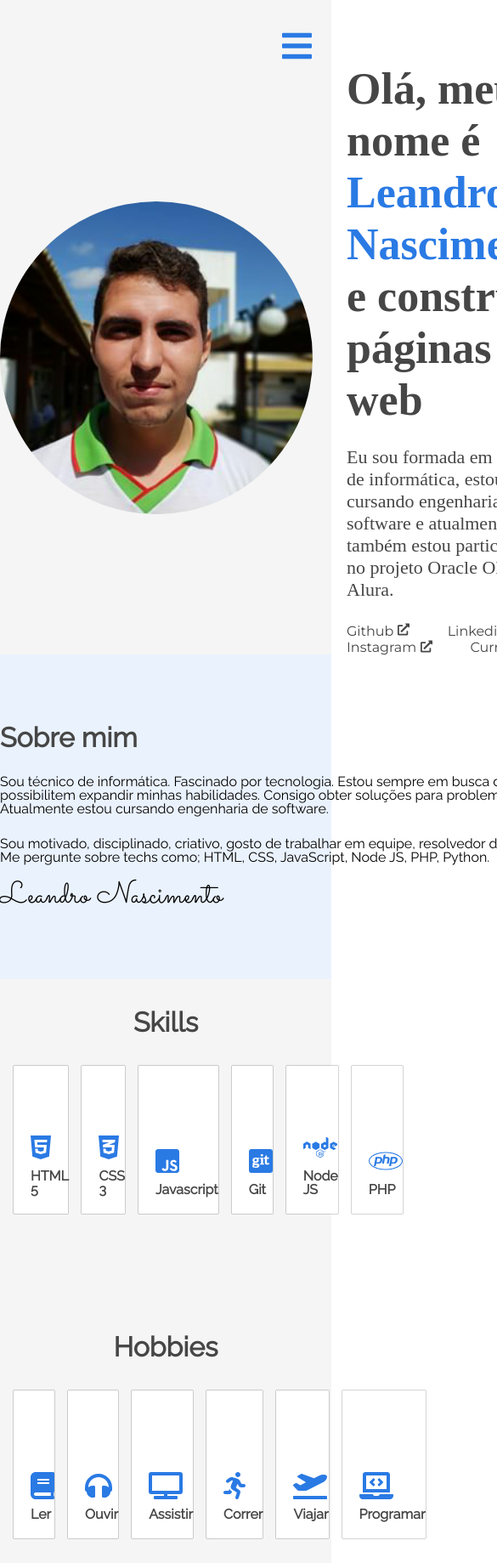
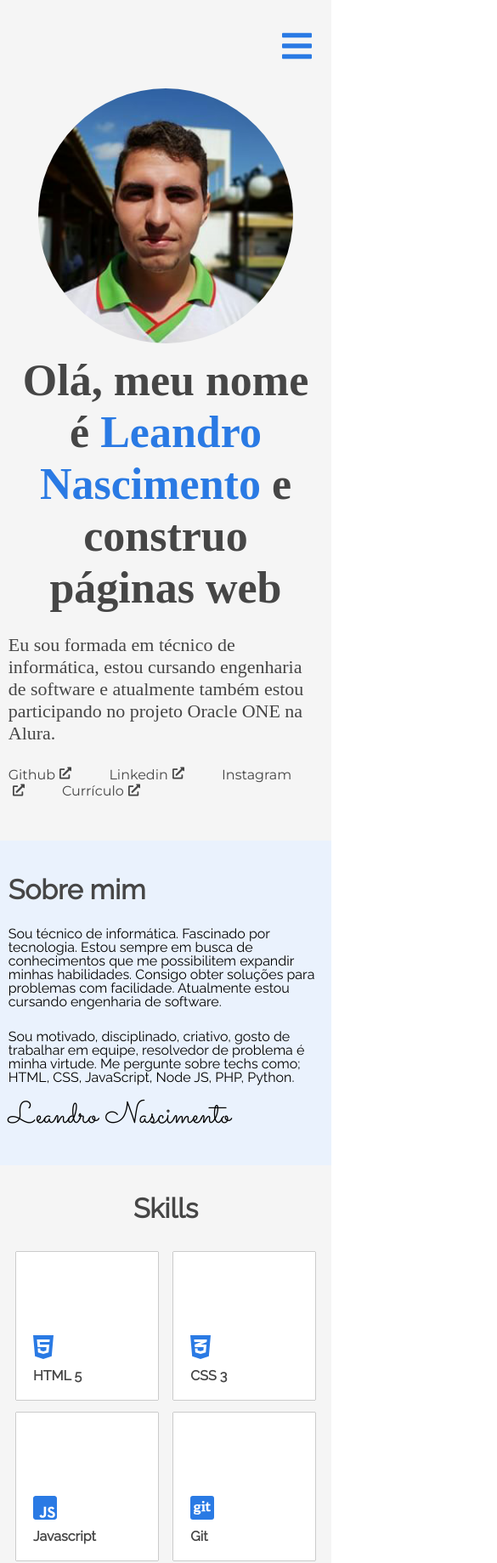
Before and after one commit to leandronasx/site-pessoal, a plain HTML site: page index.html in a window 390 px wide. Shown: the top 1839 px of the page at 85% size, 585 px wide, since content can reach past the window. Drawn offline with Linux system fonts and the light colour scheme.

Commit message:
Reposividade da pagina index.js

```diff
--- a/css/index.css
+++ b/css/index.css
@@ -242,6 +242,7 @@
 }
 .formacao{
     display: flex;
+    flex-flow: row nowrap;
     justify-content: center;
     align-items: center;
     width: 368px;
@@ -304,10 +305,131 @@
 }
 
 /* BREAKS POINTS */
-@media (max-width:600px){
+
+@media (max-width: 1199px){
     .container{
+        width: 95%;
+    }
+    .foto-redonda{
+        width: 300px;
+        height: 300px;
+    }
+
+    /*  */
+
+    .formacoes{
+        display: grid;
+        grid-template-columns: 32% 32% 32%;
+    }
+    .formacao{
+        width: 100%;
+        height: 206px;
+    }
+    .formacao img{
+        width: 142px;
+        height: 90px;
+    }
+
+}
+@media (max-width: 1099px){
+    .cabecalho-sobre-mim{
+        display: flex;
+        flex-flow: column nowrap;
+        align-items: flex-start;
+        justify-content: flex-start;
+        padding-bottom: 50px;
+    }
+    .foto-redonda{
+        margin: 0px;
+    }
+
+    /*  */
+
+    .secao-sobre-mim p{
         width: 100%;
     }
+}
+
+@media (max-width: 1000px){
+    /*  */
+
+    .secao-sobre-mim p{
+        width: 100%;
+    }
+    .secao-hobbies{
+        padding-bottom: 50px;
+    }
+    .skills{
+        display: grid;
+        grid-template-columns: 30% 30% 30%;
+        grid-template-rows: auto;
+        row-gap: 15px;
+    }
+    .skill{
+        margin: 0px;
+        width: 100%;
+    }
+}
+
+@media (max-width: 900px){
+    .secao-formacao{
+        padding-bottom: 50px;
+    }
+    .formacoes{
+        display: grid;
+        grid-template-columns: 90%;
+        grid-template-rows: auto;
+        row-gap: 40px;
+
+    }
+    .formacao{
+        width: 100%;
+        margin: 0 auto;
+        height: 286px;
+    }
+    .formacao img{
+        width: 192px;
+        height: 130px;
+    }
+}
+
+@media (max-width:600px){
+    /*  */
+    .cabecalho-sobre-mim{
+        margin-top: 30px;
+        display: flex;
+        flex-flow: column nowrap;
+        align-items: center;
+        justify-content: flex-start;
+    }
+    .titulo-apresentacao{
+        text-align: center;
+    }
+    .foto-redonda{
+        margin: 0px;
+        margin-bottom: 10px;
+    }
+    /*  */
+
+    .secao-sobre-mim p{
+        width: 100%;
+    }
+
+    /*  */
+
+
+    .skills{
+        grid-template-columns: 45% 45%;
+        grid-template-rows: auto;
+        row-gap: 15px;
+    }
+    .skill{
+        margin: 0px;
+        width: 100%;
+    }
+
+
+    /*  */
     .menu-mobile #i{
         display: inline-block;
     }
```
